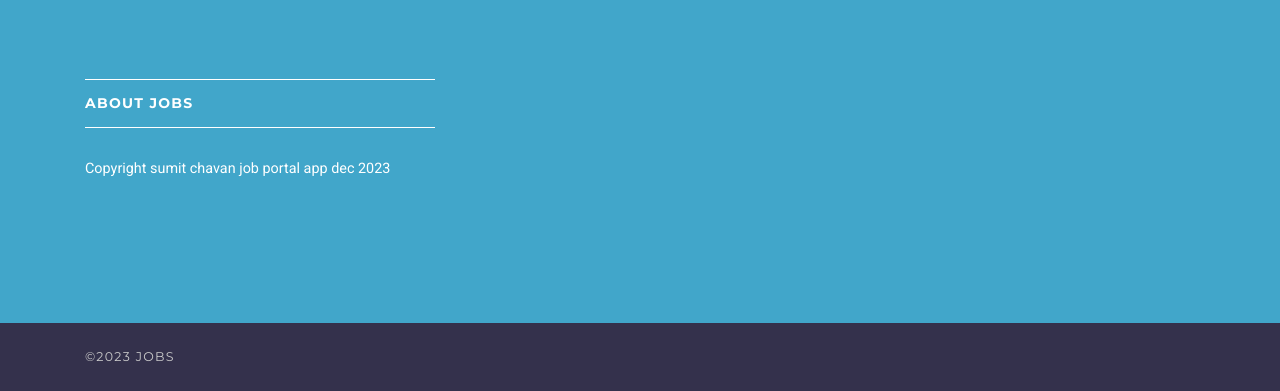
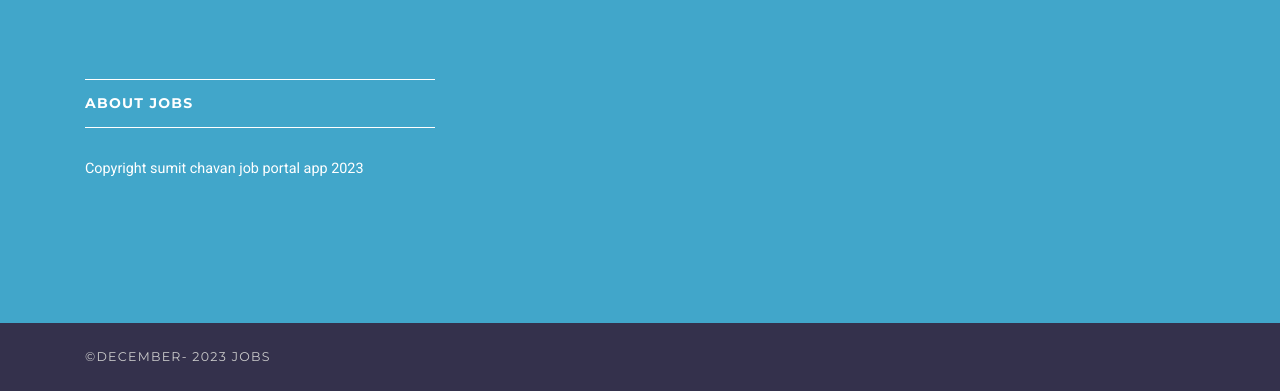
Before and after one commit to sumitchavan0110/automation-online-job-management-system-python-django, a Django app: page /employee/register in a window 1280 px wide. Shown: the part 1138-1529 px from the top of the page. Run offline with Django 3.2, Linux system fonts and the light colour scheme; some libraries are stand-ins or nearby versions.

Commit message:
updated templates

```diff
--- a/templates/base.html
+++ b/templates/base.html
@@ -151,7 +151,7 @@
             <div class="row">
                 <div class="col-lg-4 col-md-12 mb-5">
                     <h4 class="h5">About Jobs</h4>
-                    <p> Copyright sumit chavan job portal app dec 2023 </p>
+                    <p> Copyright sumit chavan job portal app 2023 </p>
                 </div>
             </div>
         </div>
@@ -160,7 +160,7 @@
         <div class="container">
             <div class="row">
                 <div class="col-md-6 text-md-left text-center">
-                    <p>&copy;2023 Jobs</p>
+                    <p>&copy;December- 2023 Jobs</p>
                 </div>
             </div>
         </div>
```
